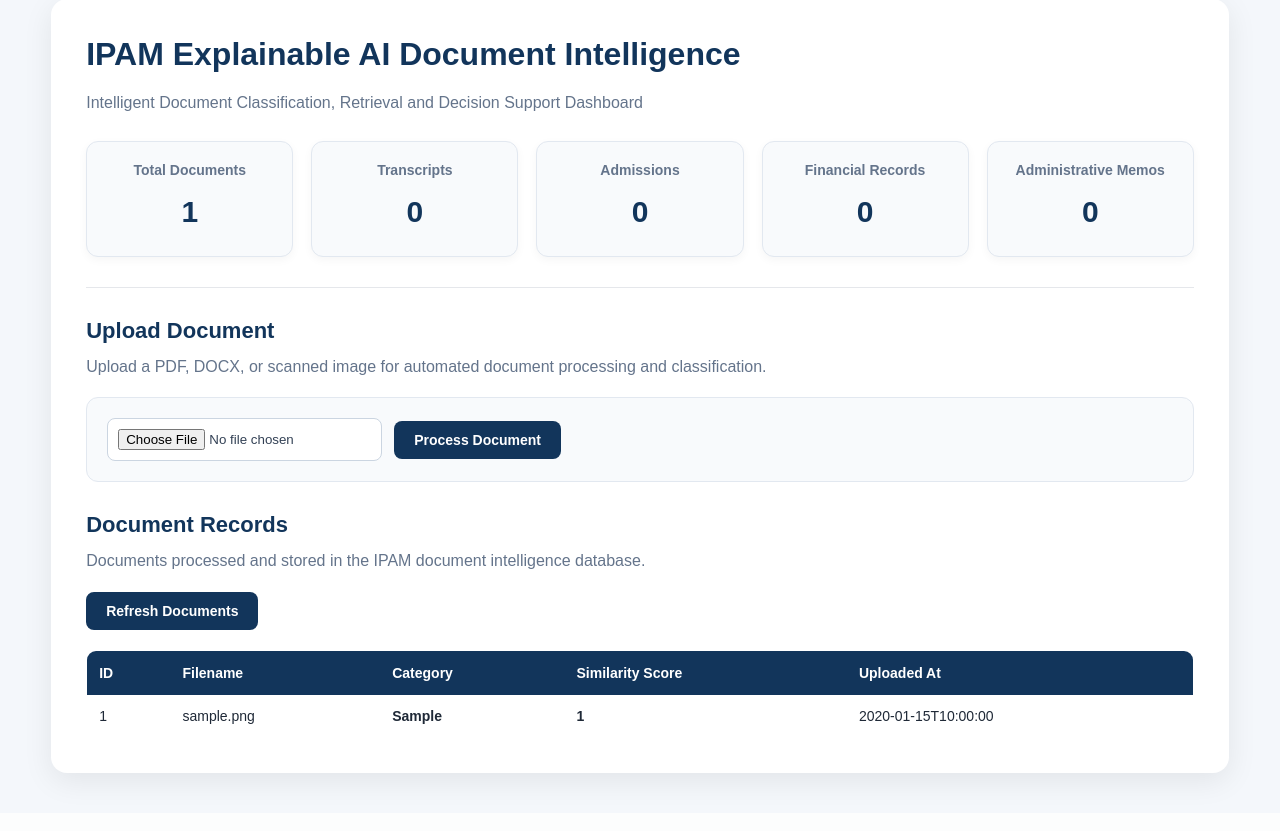
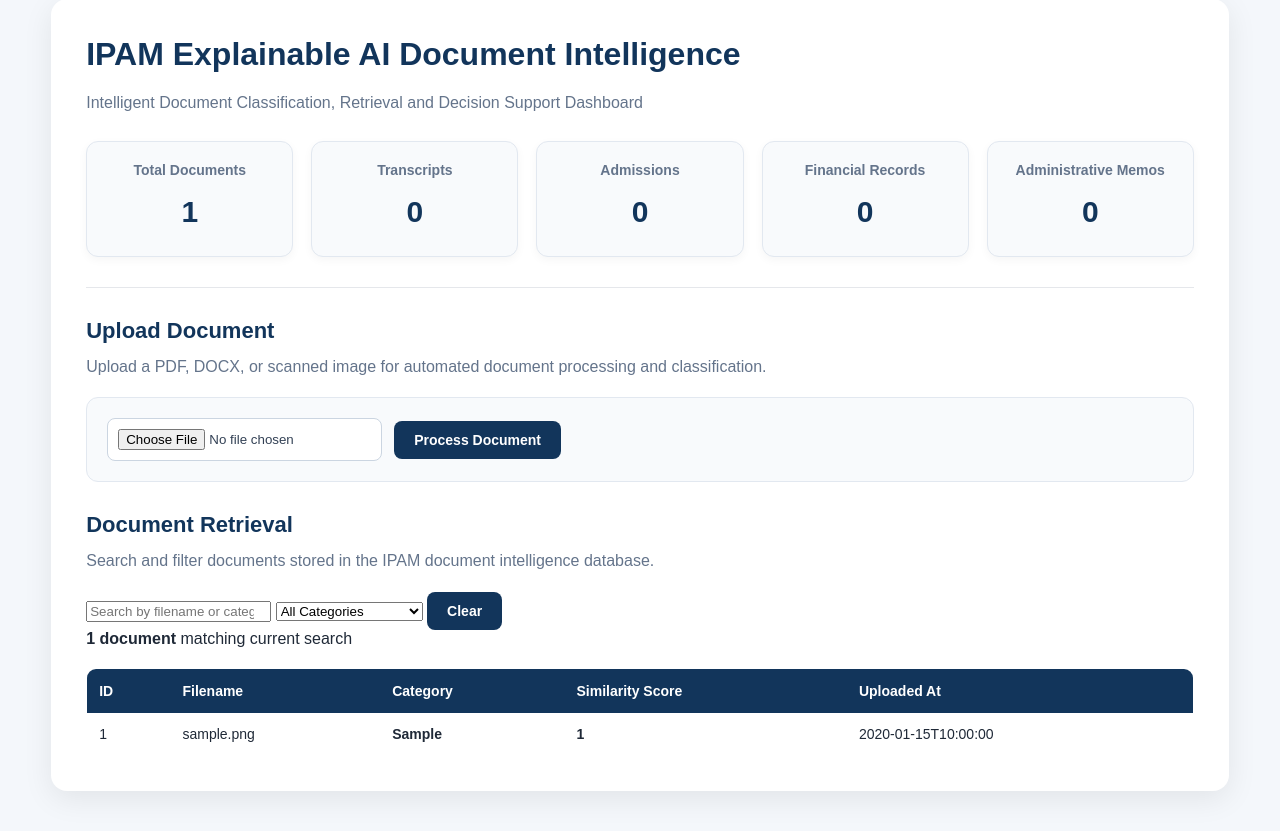
Before and after one commit to eddidepoetkenneh-ai/ipam-xai-document-intelligence, a FastAPI app: page / in a window 1280 px wide. Shown: the part 41-872 px from the top of the page. Before the commit the page ends 832 px from the top, so only its background shows below. Run offline with FastAPI, Linux system fonts and the light colour scheme; tables that the repository leaves empty hold one stand-in row (values such as "Sample post").

Commit message:
Add document search and category retrieval

```diff
--- a/templates/index.html
+++ b/templates/index.html
@@ -20,16 +20,12 @@
 
     <header class="dashboard-header">
 
-        <div>
-
         <h1>IPAM Explainable AI Document Intelligence</h1>
 
         <p>
             Intelligent Document Classification, Retrieval and
             Decision Support Dashboard
         </p>
-
-        </div>
 
     </header>
 
@@ -104,7 +100,7 @@
 
 
     <!-- =========================================================
-         PROFESSIONAL PROCESSING RESULT
+         AI PROCESSING RESULT
     ========================================================== -->
 
     <section id="resultPanel" class="result-panel hidden">
@@ -186,7 +182,7 @@
         </div>
 
 
-        <!-- Explainable AI evidence -->
+        <!-- Explainable AI Evidence -->
 
         <div class="explanation-box">
 
@@ -234,25 +230,79 @@
 
 
     <!-- =========================================================
-         DOCUMENT RECORDS
+         DOCUMENT RETRIEVAL
     ========================================================== -->
 
     <section>
 
-        <h2>Document Records</h2>
+        <h2>Document Retrieval</h2>
 
         <p class="section-description">
-            Documents processed and stored in the IPAM document
-            intelligence database.
+            Search and filter documents stored in the IPAM
+            document intelligence database.
         </p>
+
+
+        <div class="search-controls">
+
+            <input
+                type="search"
+                id="searchInput"
+                placeholder="Search by filename or category..."
+                autocomplete="off"
+            >
+
+
+            <select id="categoryFilter">
+
+                <option value="All">
+                    All Categories
+                </option>
+
+                <option value="Transcript">
+                    Transcript
+                </option>
+
+                <option value="Admission">
+                    Admission
+                </option>
+
+                <option value="Financial Record">
+                    Financial Record
+                </option>
+
+                <option value="Administrative Memo">
+                    Administrative Memo
+                </option>
+
+                <option value="Unclassified">
+                    Unclassified
+                </option>
+
+            </select>
 
 
             <button
                 type="button"
-            onclick="loadDocuments()"
+                onclick="clearSearch()"
             >
-            Refresh Documents
+                Clear
             </button>
+
+        </div>
+
+
+        <div class="retrieval-summary">
+
+            <strong id="retrievalCount">
+                0 documents
+            </strong>
+
+            <span>
+                matching current search
+            </span>
+
+        </div>
 
 
         <div class="table-container">
@@ -264,9 +314,13 @@
                     <tr>
 
                         <th>ID</th>
+
                         <th>Filename</th>
+
                         <th>Category</th>
+
                         <th>Similarity Score</th>
+
                         <th>Uploaded At</th>
 
                     </tr>
@@ -311,6 +365,24 @@ const processButton =
 const resultPanel =
     document.getElementById("resultPanel");
 
+const searchInput =
+    document.getElementById("searchInput");
+
+const categoryFilter =
+    document.getElementById("categoryFilter");
+
+const documentsTable =
+    document.getElementById("documentsTable");
+
+const retrievalCount =
+    document.getElementById("retrievalCount");
+
+
+/* =============================================================
+   DOCUMENT DATA
+============================================================= */
+
+let allDocuments = [];
 
 
 /* =============================================================
@@ -379,32 +451,19 @@ function displayResult(data) {
     }
 
 
-    /* ---------------------------------------------------------
-       Explainable AI Evidence
-    --------------------------------------------------------- */
-
-    const explanation =
-        data.explanation || {};
-
-
-    /*
-       Present a professional description of the evidence
-       used by the current prototype.
-    */
-
     document.getElementById("explanationMethod").textContent =
         "Method: Evidence-based document classification";
 
-
-    /* ---------------------------------------------------------
-       Supporting terms
-    --------------------------------------------------------- */
 
     const termsContainer =
         document.getElementById("supportingTerms");
 
 
     termsContainer.innerHTML = "";
+
+
+    const explanation =
+        data.explanation || {};
 
 
     const terms =
@@ -444,15 +503,12 @@ function displayResult(data) {
     }
 
 
-    /* Scroll result into view */
-
     resultPanel.scrollIntoView({
         behavior: "smooth",
         block: "start"
     });
 
 }
-
 
 
 /* =============================================================
@@ -582,7 +638,6 @@ form.addEventListener(
 );
 
 
-
 /* =============================================================
    LOAD DOCUMENTS FROM DATABASE
 ============================================================= */
@@ -606,6 +661,10 @@ async function loadDocuments() {
 
         const documents =
             await response.json();
+
+
+        allDocuments =
+            documents;
 
 
         /* Dashboard statistics */
@@ -658,21 +717,93 @@ async function loadDocuments() {
             memoCount;
 
 
-        /* Document table */
+        /* Apply current search/filter */
 
-        const table =
-            document.getElementById("documentsTable");
+        filterDocuments();
 
 
-        table.innerHTML = "";
+    } catch (error) {
+
+        documentsTable.innerHTML = `
+            <tr>
+                <td colspan="5">
+                    Unable to load document records.
+                </td>
+            </tr>
+        `;
+
+
+        console.error(error);
+
+    }
+
+}
+
+
+/* =============================================================
+   FILTER DOCUMENTS
+============================================================= */
+
+function filterDocuments() {
+
+    const searchTerm =
+        searchInput.value.trim().toLowerCase();
+
+
+    const selectedCategory =
+        categoryFilter.value;
+
+
+    const filteredDocuments =
+        allDocuments.filter(function(item) {
+
+            const filename =
+                (item.filename || "").toLowerCase();
+
+
+            const category =
+                (item.category || "Unclassified");
+
+
+            const matchesSearch =
+                filename.includes(searchTerm) ||
+                category.toLowerCase().includes(searchTerm);
+
+
+            const matchesCategory =
+                selectedCategory === "All" ||
+                category === selectedCategory;
+
+
+            return matchesSearch && matchesCategory;
+
+        });
+
+
+    renderDocuments(filteredDocuments);
+
+}
+
+
+/* =============================================================
+   RENDER DOCUMENT TABLE
+============================================================= */
+
+function renderDocuments(documents) {
+
+    documentsTable.innerHTML = "";
+
+
+    retrievalCount.textContent =
+        `${documents.length} document${documents.length === 1 ? "" : "s"}`;
 
 
     if (documents.length === 0) {
 
-            table.innerHTML = `
+        documentsTable.innerHTML = `
             <tr>
                 <td colspan="5">
-                        No documents found.
+                    No matching documents found.
                 </td>
             </tr>
         `;
@@ -734,36 +865,49 @@ async function loadDocuments() {
         row.appendChild(dateCell);
 
 
-            table.appendChild(row);
+        documentsTable.appendChild(row);
 
     });
-
-
-    } catch (error) {
-
-        const table =
-            document.getElementById("documentsTable");
-
-
-        table.innerHTML = `
-            <tr>
-                <td colspan="5">
-                    Unable to load document records.
-                </td>
-            </tr>
-        `;
-
-
-        console.error(error);
-
-    }
 
 }
 
 
+/* =============================================================
+   CLEAR SEARCH
+============================================================= */
+
+function clearSearch() {
+
+    searchInput.value =
+        "";
+
+    categoryFilter.value =
+        "All";
+
+
+    filterDocuments();
+
+}
+
 
 /* =============================================================
-   LOAD DASHBOARD ON PAGE OPEN
+   SEARCH EVENTS
+============================================================= */
+
+searchInput.addEventListener(
+    "input",
+    filterDocuments
+);
+
+
+categoryFilter.addEventListener(
+    "change",
+    filterDocuments
+);
+
+
+/* =============================================================
+   INITIAL DASHBOARD LOAD
 ============================================================= */
 
 loadDocuments();
```
Lines whose indentation alone changed are shown as unchanged.
